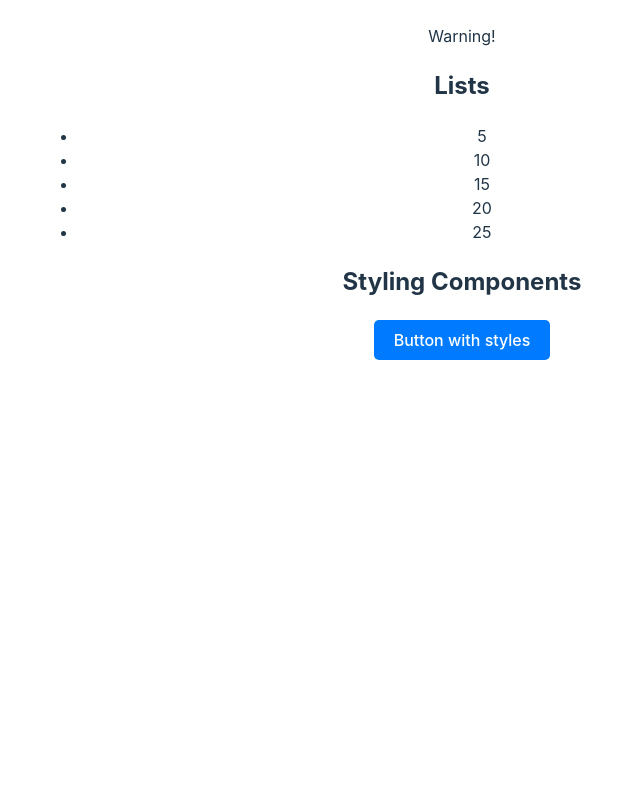
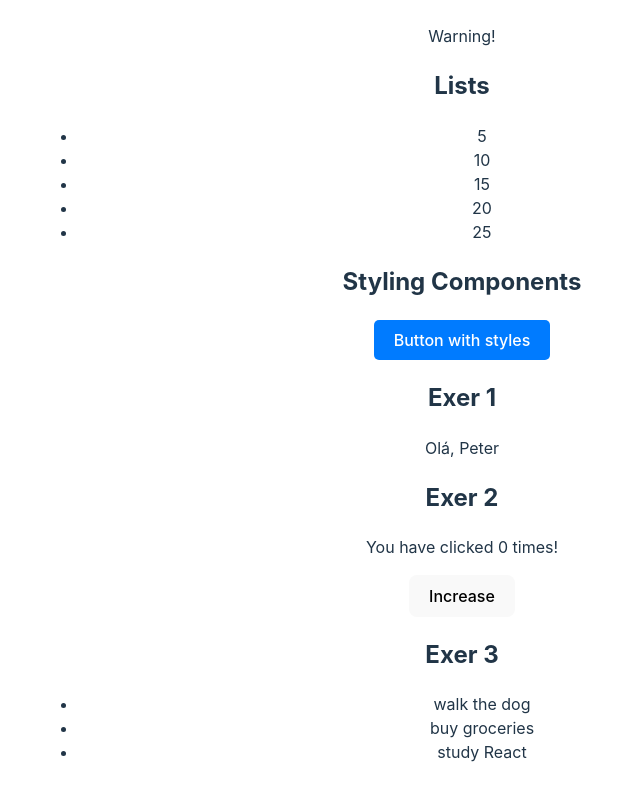
Before and after one commit to mmartins23/ReactJS-com-TS-direto-ao-ponto, a React (Vite) app in the folder Section 3- Fundamentos do React JS/react-fundamentals-app/: page / in a window 1280 px wide. Shown: the part 1599-2399 px from the top of the page, without its empty margins (178-818 px from the left). Before the commit the page ends 1991 px from the top, so only its background shows below. Built offline with nearby package versions, Linux system fonts and the light colour scheme.

Commit message:
16. Exer

```diff
--- a/Section 3- Fundamentos do React JS/react-fundamentals-app/src/App.jsx
+++ b/Section 3- Fundamentos do React JS/react-fundamentals-app/src/App.jsx
@@ -14,9 +14,26 @@ import LoginButton from './components/LoginButton';
 import Warning from './components/Warning';
 import NumberList from './components/NumberList';
 import ButtonWithStyles from './components/ButtonWithStyles';
+import GreetingExer from './components/GreetingExer';
+import CounterExer from './components/CounterExer';
+import TaskListExer from './components/TaskListExer';
 
 
 function App() {
+
+  const tasks = [{
+    id: 1,
+    text: "walk the dog"
+  },
+  {
+    id: 2,
+    text: "buy groceries"
+  },
+  {
+    id:3,
+    text: "study React"
+  }
+]
 
   return (
     <>
@@ -50,6 +67,12 @@ function App() {
       <NumberList numbers={[5,10,15,20,25]}/>
       {/* 15 Styling Components */}
       <ButtonWithStyles>Button with styles</ButtonWithStyles>
+      {/* 16 Exer 1 */}
+      <GreetingExer name={"Peter"}/>
+      {/* 16 Exer 2 */}
+      <CounterExer/>
+      {/* 16 Exer 3 */}
+      <TaskListExer tasks={tasks}/>
     </>
   )
 }
--- /dev/null
+++ b/Section 3- Fundamentos do React JS/react-fundamentals-app/src/components/CounterExer.jsx
@@ -0,0 +1,18 @@
+import { useState } from "react"
+
+const CounterExer = () => {
+    const [count, setCount] =  useState(0);
+
+    const handleClick = () => {
+        setCount(prevCount => prevCount + 1);
+    }
+  return (
+    <div>
+        <h2>Exer 2</h2>
+        <p>You have clicked {count} times!</p>
+        <button onClick={handleClick}>Increase</button>
+    </div>
+  )
+}
+
+export default CounterExer
--- /dev/null
+++ b/Section 3- Fundamentos do React JS/react-fundamentals-app/src/components/GreetingExer.jsx
@@ -0,0 +1,11 @@
+const GreetingExer = ({name}) => {
+  return (
+    <div>
+        <h2>Exer 1</h2>
+        <p>Olá, {name}</p>
+
+    </div>
+  )
+}
+
+export default GreetingExer
--- /dev/null
+++ b/Section 3- Fundamentos do React JS/react-fundamentals-app/src/components/TaskListExer.jsx
@@ -0,0 +1,18 @@
+const TaskListExer = ({ tasks }) => {
+    return (
+        <div>
+            <h2>Exer 3</h2>
+            {tasks.length === 0 ? (
+                <p>No tasks</p>
+            ) : (
+                <ul>
+                    {tasks.map(task => (
+                        <li key={task.id}>{task.text}</li>
+                    ))}
+                </ul>
+            )}
+        </div>
+    )
+}
+
+export default TaskListExer;
```
